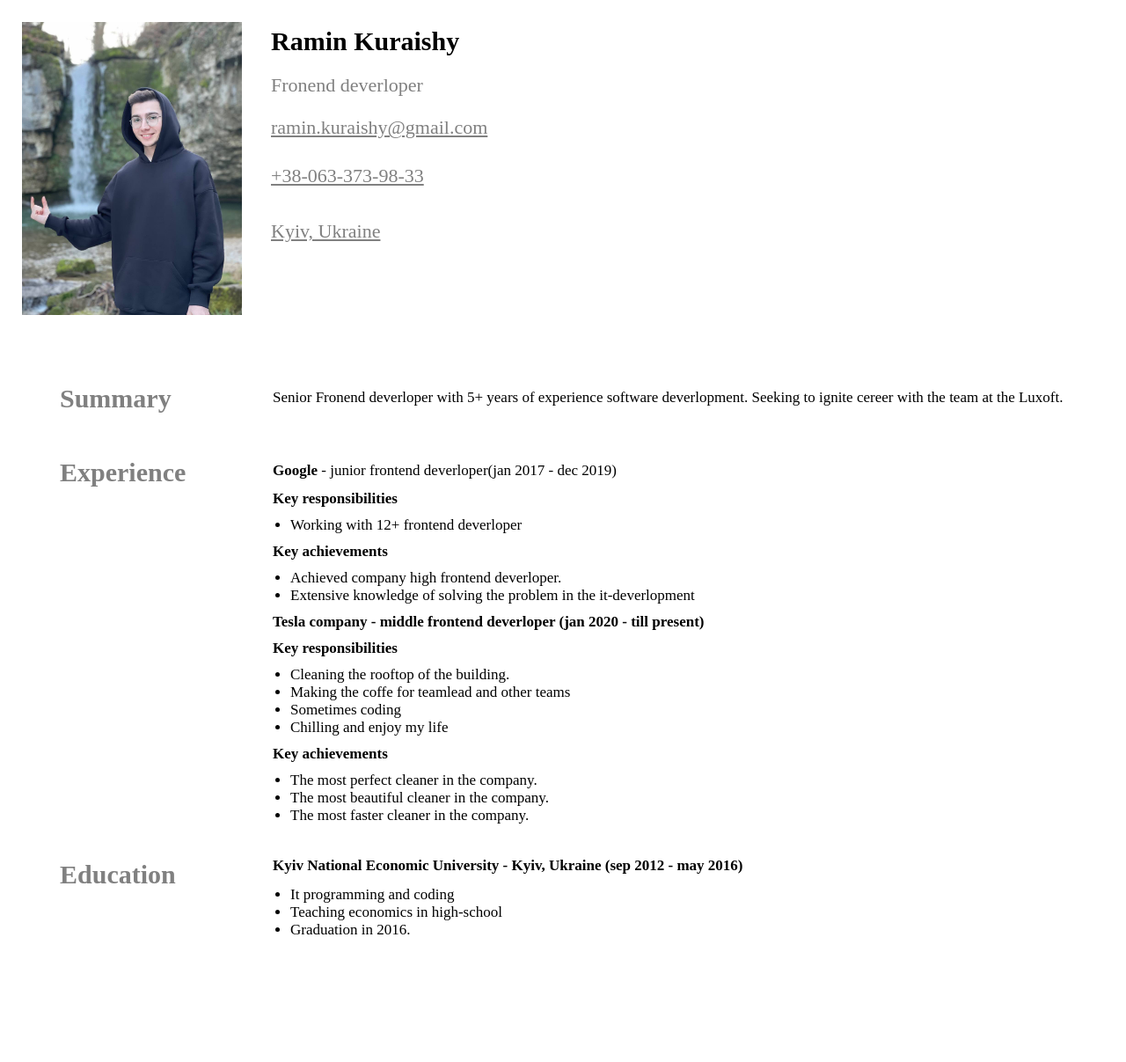
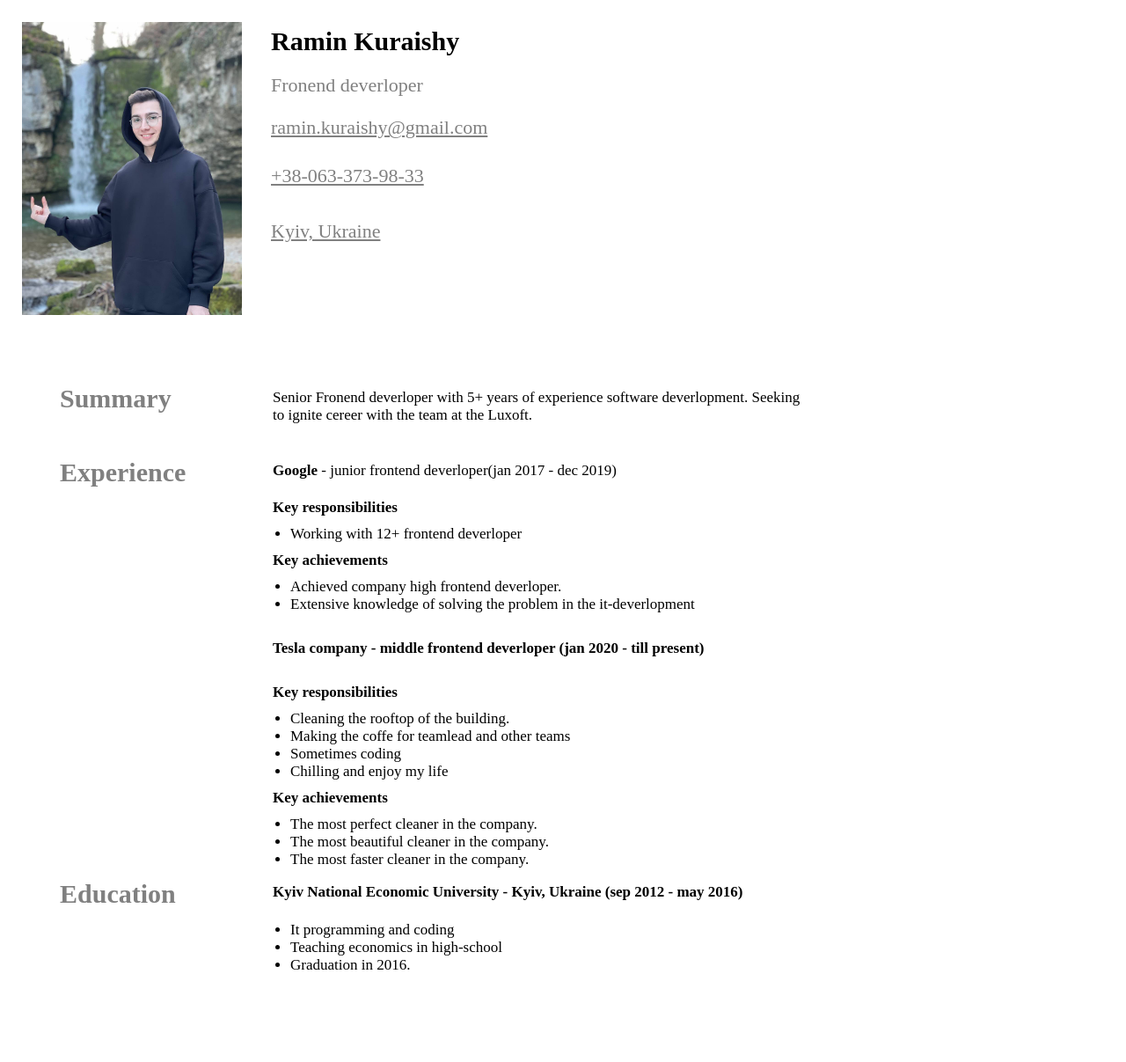
Before and after one commit to RaminKuraishy/git-course, a plain HTML site: page index.html in a window 1280 px wide. Shown: the whole page at 88% size. Before the commit the page ends 1167 px from the top, so only its background shows below. Drawn offline with Linux system fonts and the light colour scheme.

Commit message:
fixed adaptive

```diff
--- a/CSS/1style.css
+++ b/CSS/1style.css
@@ -2,7 +2,8 @@
     font-size: 30px;
     font-weight: 900;
     padding: 10px 0px 0px 300px;
-
+max-width: 1200px;
+min-width: 320px;
 
 }
 
@@ -11,6 +12,8 @@ font-size: 22px;
 font-weight: 100;
 padding: 0px 0px 0px 300px;
 color: grey;
+max-width: 1200px;
+min-width: 320px;
 
 }
 
@@ -20,6 +23,8 @@ color: grey;
     padding: 0px 0px 0px 300px;
     text-decoration: underline;
     color: grey;
+    max-width: 1200px;
+    min-width: 320px;
 }
 
 .phone{
@@ -28,6 +33,9 @@ color: grey;
     padding: 0px 0px 0px 300px;
     text-decoration: underline;
     color: grey;
+    max-width: 1200px;
+    min-width: 320px;
+    display: flex;
 }
 
 .location{
@@ -36,19 +44,24 @@ color: grey;
     padding: 0px 0px 0px 300px;
     text-decoration: underline;
     color: grey;
+    max-width: 1200px;
+    min-width: 320px;
 }
 
 .image{
-    width: 250px;
+    max-width: 250px;
     position: absolute;
     left: 25px;
     top: 25px;
+    min-width: 200px;
 }
 
 .descrition{
     color: grey;
     padding: 80px 0px 0px 60px;
     font-size: 30px;
+    max-width: 1200px;
+    min-width: 320px;
 }
 
 .myself{
@@ -56,6 +69,8 @@ color: grey;
     left: 310px;
     top: 425px;
     font-size: 17px;
+    max-width: 600px;
+    min-width: 320px;
 }
 
 span{font-weight: 900;}
@@ -65,6 +80,9 @@ span{font-weight: 900;}
     left: 310px;
     top: 508px;
     font-size: 17px;
+    max-width: 1200px;
+    min-width: 320px;
+    padding-right: 10px;
 }
 
 .responsibilities{
@@ -72,6 +90,9 @@ span{font-weight: 900;}
     left: 310px;
     top: 540px;
     font-size: 17px;
+    max-width: 1200px;
+    min-width: 320px;
+    padding-top: 10px;
 }
 
 .list{
@@ -79,6 +100,9 @@ span{font-weight: 900;}
     left: 290px;
     top: 570px;
     font-size: 17px;
+    max-width: 1200px;
+    min-width: 320px;
+    padding-top: 10px;
 }
 
 .bold{
@@ -86,6 +110,9 @@ span{font-weight: 900;}
     left: 310px;
     top: 600px;
     font-size: 17px;
+    max-width: 1200px;
+    min-width: 320px;
+    padding-top: 10px;
 }
 
 .list1{
@@ -93,6 +120,9 @@ span{font-weight: 900;}
     left: 290px;
     top: 630px;
     font-size: 17px;
+    max-width: 1200px;
+    min-width: 320px;
+    padding-top: 10px;
 }
 
 .company{
@@ -100,12 +130,18 @@ span{font-weight: 900;}
     left: 310px;
     top: 680px;
     font-size: 17px;
+    max-width: 1200px;
+    min-width: 320px;
+    padding-top: 30px;
 }
 .responsibilities2{
     left: 310px;
     top: 710px;
     font-size: 17px;
     position: absolute;
+    max-width: 1200px;
+    min-width: 320px;
+    padding-top: 50px;
 }
 
 .list2{
@@ -113,12 +149,18 @@ span{font-weight: 900;}
     top: 740px;
     font-size: 17px;
     position: absolute;
+    max-width: 1200px;
+    min-width: 320px;
+    padding-top: 50px;
 }
 .achievements{
     left: 310px;
     top: 830px;
     font-size: 17px;
     position: absolute;
+    max-width: 1200px;
+    min-width: 320px;
+    padding-top: 50px;
 }
 
 .list3{
@@ -126,11 +168,17 @@ span{font-weight: 900;}
     top: 860px;
     font-size: 17px;
     position: absolute;
+    max-width: 1200px;
+    min-width: 320px;
+    padding-top: 50px;
 }
 .descrition2{
     color: grey;
     padding: 398px 0px 0px 60px;
     font-size: 30px;
+    max-width: 1200px;
+    min-width: 320px;
+    padding-top: 420px;
 }
 
 .study{
@@ -138,6 +186,9 @@ span{font-weight: 900;}
     top: 960px;
     font-size: 17px;
     position: absolute;
+    max-width: 1200px;
+    min-width: 320px;
+    padding-top: 30px;
 }
 
 .list4{
@@ -146,10 +197,14 @@ span{font-weight: 900;}
     font-size: 17px;
     position: absolute;
    padding-bottom: 100px;
+   max-width: 1200px;
+   min-width: 320px;
+   padding-top: 40px;
 }
 
 .descrition55{
     color: grey;
     padding: 25px 0px 0px 60px;
     font-size: 30px;
+    max-width: 1200px;
 }
```
